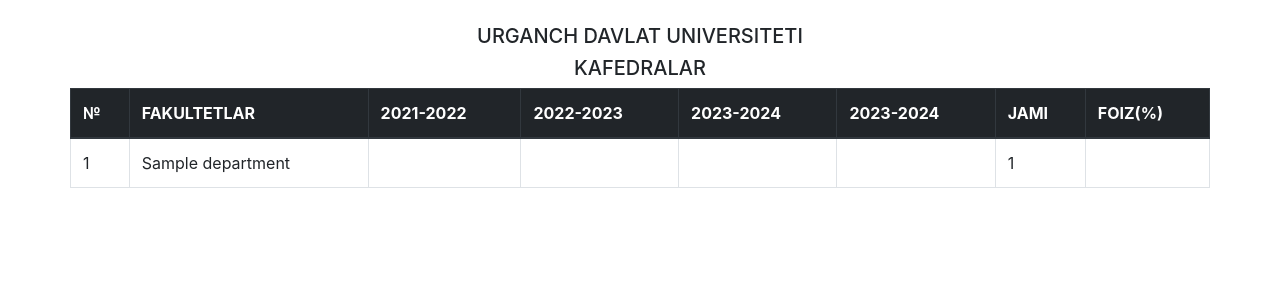
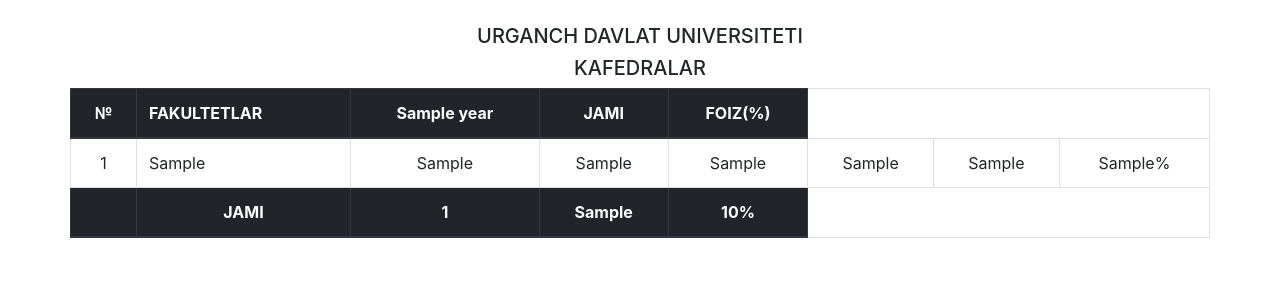
Before and after one commit to SapayevSapaboy/SQLORM, a Django app: template templates/oquv_yili.html in a window 1280 px wide. Shown: the top 300 px of the page. Run offline with Django 4.2, Linux system fonts and the light colour scheme; the template is opened without the code that fills it: most values are stand-ins (such as "Sample title", 1, 10 or a date in 2020).

Commit message:
table <th> qushildi

```diff
--- a/templates/oquv_yili.html
+++ b/templates/oquv_yili.html
@@ -21,31 +21,47 @@
             <table class="table table-bordered">
                 <thead class="thead-dark">
                 <tr>
-                    <th scope="col">№</th>
+                    <th scope="col" style="text-align: center">№</th>
                     <th scope="col">FAKULTETLAR</th>
-                    <th scope="col">2021-2022</th>
-                    <th scope="col">2022-2023</th>
-                    <th scope="col">2023-2024</th>
-                    <th scope="col">2023-2024</th>
-                    <th scope="col">JAMI</th>
-                    <th scope="col">FOIZ(%)</th>
+                    {% for year in year_list %}
+                        <th scope="col" style="text-align: center">
+                            {{ year.field_education_year__name }}
+                        </th>
+                    {% endfor %}
+                    <th scope="col" style="text-align: center">JAMI</th>
+                    <th scope="col" style="text-align: center">FOIZ(%)</th>
                 </tr>
                 </thead>
                 <tbody>
-                {% for s in department %}
+
+                {% for s in data %}
+
                     <tr>
-                        <td>{{ forloop.counter }}</td>
-                        <td>{{ s.name }}</td>
-                        <td></td>
-                        <td></td>
-                        <td></td>
-                        <td></td>
-                        <td>{{ s.estudentmeta_set.count|length }}</td>
-                        <td></td>
+                        <td style="text-align: center">{{ forloop.counter }}</td>
+                        <td>{{ s.0 }}</td>
+                        <td style="text-align: center">{{ s.1 }}</td>
+                        <td style="text-align: center">{{ s.2 }}</td>
+                        <td style="text-align: center">{{ s.3 }}</td>
+                        <td style="text-align: center">{{ s.4 }}</td>
+                        <td style="text-align: center">{{ s.5 }}</td>
+                        <td style="text-align: center">{{ s.6 }}%</td>
                     </tr>
+
                 {% endfor %}
-
                 </tbody>
+                <thead class="thead-dark">
+                <tr>
+                    <th scope="col" style="text-align: center"></th>
+                    <th scope="col" style="text-align: center">JAMI</th>
+                    {% for year in year_list %}
+                        <th scope="col" style="text-align: center">
+                            {{ year.count }}
+                        </th>
+                    {% endfor %}
+                    <th scope="col" style="text-align: center">{{ sum_year_list }}</th>
+                    <th scope="col" style="text-align: center">{{ sum_foiz }}%</th>
+                </tr>
+                </thead>
             </table>
         </div>
     </div>
```
Also changed, not shown: home/views.py (+75 -12 lines).
